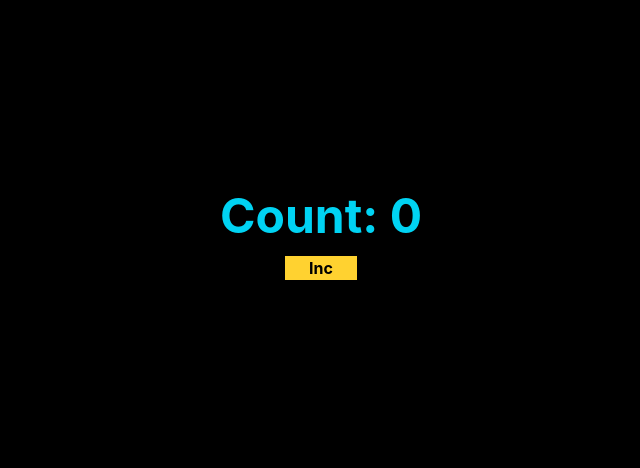
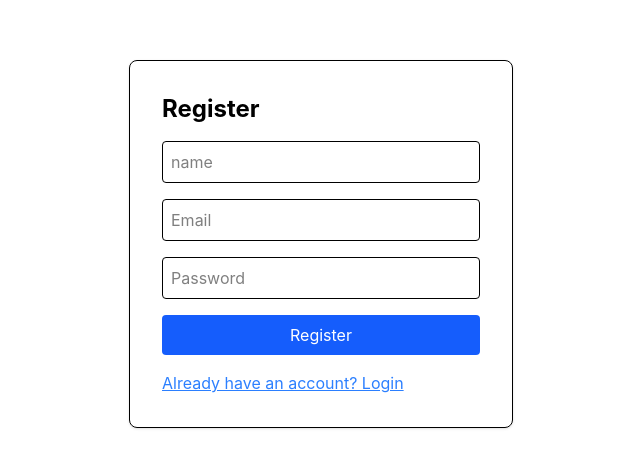
Before and after one commit to jayanthroyal1/project-hi-app-frontend, a React (Vite) app: page /register in a window 1280 px wide. Shown: the part 156-624 px from the top of the page, without its empty margins (319-959 px from the left). Built offline with nearby package versions, Linux system fonts and the light colour scheme; no server answers.

Commit message:
added authentication base

```diff
--- a/package.json
+++ b/package.json
@@ -16,6 +16,8 @@
     "axios": "^1.16.0",
     "react": "^19.2.5",
     "react-dom": "^19.2.5",
+    "react-hook-form": "^7.75.0",
+    "react-hot-toast": "^2.6.0",
     "react-redux": "^9.2.0",
     "react-router-dom": "^7.15.0",
     "tailwindcss": "^4.3.0"
--- a/src/App.tsx
+++ b/src/App.tsx
@@ -1,14 +1,16 @@
+import { Routes, Route, Link } from "react-router-dom";
+import { Toaster } from "react-hot-toast";
+
+import RegisterPage from "./pages/ReisterPage";
+import LoginPage from "./pages/LoginPage";
+import { useDispatch, useSelector } from "react-redux";
+import ProtectedRoutes from "./routes/ProtectedRoutes";
+import { logout } from "./features/auth/authSlice";
 import { useEffect, useState } from "react";
 import { getHealthStatus } from "./services/healthService";
 
-const App = () => {
-  const [count, setCount] = useState<number>(0);
+function HomePage() {
   const [health, setHealth] = useState<string>("");
-
-  const handleCountInsrease = () => {
-    return setCount((prev) => prev + 1);
-  };
-
   useEffect(() => {
     const fetchHealth = async () => {
       try {
@@ -23,21 +25,50 @@ const App = () => {
     fetchHealth();
   }, []);
   return (
-    <div className="min-h-screen flex flex-col items-center justify-center bg-black">
-      {health && (
-        <h1 className="text-6xl font-bold text-emerald-500">{health}</h1>
-      )}
-      <h3 className="text-5xl font-bold text-cyan-400">Count: {count}</h3>
-      <div>
-        <button
-          className="font-bold text-black-300 w-18 h-6 m-4 bg-amber-300"
-          onClick={handleCountInsrease}
-        >
-          Inc
-        </button>
-      </div>
+    <div className="p-10">
+      <h1 className="text-3xl font-bold">{health}</h1>
     </div>
   );
-};
+}
+
+function App() {
+  const dispatch = useDispatch();
+  const isAuthenticated = useSelector(
+    (state: any) => state.auth.isAuthenticated,
+  );
+  const handleLogout = () => {
+    dispatch(logout());
+  };
+  return (
+    <>
+      <Toaster position="top-right" />
+      {isAuthenticated && (
+        <nav className="flex gap-4 p-4 bg-gray-200">
+          <Link to="/">Home</Link>
+          <button
+            onClick={handleLogout}
+            className="bg-red-500 text-white px-4 py-1 rounded"
+          >
+            Logout
+          </button>
+        </nav>
+      )}
+      <Routes>
+        <Route
+          path="/"
+          element={
+            <ProtectedRoutes>
+              <HomePage />
+            </ProtectedRoutes>
+          }
+        />
+
+        <Route path="/register" element={<RegisterPage />} />
+
+        <Route path="/login" element={<LoginPage />} />
+      </Routes>
+    </>
+  );
+}
 
 export default App;
--- /dev/null
+++ b/src/constants/types.ts
@@ -0,0 +1,10 @@
+export interface RegisterPayload {
+  name: string;
+  email: string;
+  password: string;
+}
+
+export interface LoginPayload {
+  name: string;
+  password: string;
+}
--- /dev/null
+++ b/src/features/auth/authAPI.ts
@@ -0,0 +1,23 @@
+import { apiRequest } from "../../api/axios";
+import type { LoginPayload, RegisterPayload } from "../../constants/types";
+
+export const registerUser = async (data: RegisterPayload) => {
+  const resposne = await apiRequest({
+    method: "POST",
+    url: "/api/auth/register",
+    data: data,
+  });
+  console.log("From Auth API", resposne);
+  console.log("From Auth response.data", resposne?.data);
+  return resposne;
+};
+
+export const loginUser = async (data: LoginPayload) => {
+  const response = await apiRequest({
+    method: "POST",
+    url: "/api/auth/login",
+    data: data,
+  });
+  console.log("Getting Api resposne", response);
+  return response;
+};
--- /dev/null
+++ b/src/features/auth/authSlice.ts
@@ -0,0 +1,36 @@
+/* eslint-disable @typescript-eslint/no-unused-expressions */
+/* eslint-disable @typescript-eslint/no-explicit-any */
+import { createSlice } from "@reduxjs/toolkit";
+import type { PayloadAction } from "@reduxjs/toolkit";
+import type { AuthState } from "./authTypes";
+
+const initialState: AuthState = {
+  user: null,
+  token: localStorage.getItem("token"),
+  isAuthenticated: !!localStorage.getItem("token"),
+};
+
+const authSlice = createSlice({
+  name: "auth",
+  initialState,
+  reducers: {
+    setCredentials: (state, action: PayloadAction<any>) => {
+      ((state.user = action.payload.user),
+        (state.token = action.payload.token),
+        (state.isAuthenticated = true));
+
+      localStorage.setItem("token", action.payload.token);
+    },
+    logout: (state) => {
+      state.user = null;
+      state.token = null;
+      state.isAuthenticated = false;
+
+      localStorage.removeItem("token");
+    },
+  },
+});
+
+export const { setCredentials, logout } = authSlice.actions;
+
+export default authSlice.reducer;
--- /dev/null
+++ b/src/features/auth/authTypes.ts
@@ -0,0 +1,13 @@
+export interface User {
+  _id: string;
+  name: string;
+  email: string;
+  role: string;
+  password?: string;
+}
+
+export interface AuthState {
+  user: User | null;
+  token: string | null;
+  isAuthenticated: boolean;
+}
--- /dev/null
+++ b/src/pages/LoginPage.tsx
@@ -0,0 +1,64 @@
+/* eslint-disable @typescript-eslint/no-explicit-any */
+import { useForm } from "react-hook-form";
+import { useDispatch } from "react-redux";
+import { Link, useNavigate } from "react-router-dom";
+import { loginUser } from "../features/auth/authAPI";
+import toast from "react-hot-toast";
+import { setCredentials } from "../features/auth/authSlice";
+
+function LoginPage() {
+  const { register, handleSubmit } = useForm();
+  const dispatch = useDispatch();
+  const navigate = useNavigate();
+
+  const onSubmit = async (data: any) => {
+    try {
+      const response = await loginUser(data);
+      dispatch(
+        setCredentials({
+          user: response.user,
+          token: response.token,
+        }),
+      );
+      toast.success(response?.message);
+      navigate("/");
+    } catch (err) {
+      console.log("Unable to login", err);
+      toast.error(err?.response?.data?.message || "Login Failed");
+    }
+  };
+  return (
+    <div className="min-h-screen flex items-center justify-center">
+      <form
+        onSubmit={handleSubmit(onSubmit)}
+        className="flex flex-col gap-4 w-96 p-8 border rounded-lg shadow"
+      >
+        <h1 className="text-2xl font-bold">Login</h1>
+
+        <input
+          {...register("email")}
+          placeholder="Email"
+          className="border p-2 rounded"
+        />
+
+        <input
+          {...register("password")}
+          type="password"
+          placeholder="Password"
+          className="border p-2 rounded"
+        />
+
+        <button type="submit" className="bg-green-600 text-white p-2 rounded">
+          Login
+        </button>
+        <div>
+          <Link to="/register" className="text-blue-500 mt-3.5 underline">
+            Don't have an account? Register
+          </Link>
+        </div>
+      </form>
+    </div>
+  );
+}
+
+export default LoginPage;
--- /dev/null
+++ b/src/pages/ReisterPage.tsx
@@ -0,0 +1,57 @@
+/* eslint-disable @typescript-eslint/no-explicit-any */
+import { useForm } from "react-hook-form";
+import { registerUser } from "../features/auth/authAPI";
+import toast from "react-hot-toast";
+import { Link } from "react-router-dom";
+
+function RegisterPage() {
+  const { register, handleSubmit, reset } = useForm();
+
+  const onSubmit = async (data: any) => {
+    try {
+      const response = await registerUser(data);
+      toast.success(response?.message);
+      reset();
+    } catch (err) {
+      console.error(err);
+      toast.error(err?.response?.data?.message || "Registation Failed");
+    }
+  };
+
+  return (
+    <div className="min-h-screen flex items-center justify-center">
+      <form
+        onSubmit={handleSubmit(onSubmit)}
+        className="flex flex-col gap-4 w-96 p-8 border rounded-lg shadow"
+      >
+        <h1 className="text-2xl font-bold">Register</h1>
+        <input
+          {...register("name")}
+          placeholder="name"
+          className="border p-2 rounded"
+        />
+        <input
+          {...register("email")}
+          placeholder="Email"
+          className="border p-2 rounded"
+        />
+        <input
+          {...register("password")}
+          type="password"
+          placeholder="Password"
+          className="border p-2 rounded"
+        />
+        <button type="submit" className="bg-blue-600 text-white p-2 rounded">
+          Register
+        </button>
+        <div>
+          <Link to="/login" className="text-blue-500 mt-3.5 underline">
+            Already have an account? Login
+          </Link>
+        </div>
+      </form>
+    </div>
+  );
+}
+
+export default RegisterPage;
--- /dev/null
+++ b/src/routes/ProtectedRoutes.tsx
@@ -0,0 +1,17 @@
+import type React from "react";
+import { useSelector } from "react-redux";
+import { Navigate } from "react-router-dom";
+
+function ProtectedRoutes({ children }: { children: React.ReactNode }) {
+  const isAuthenticated = useSelector(
+    (state: any) => state.auth.isAuthenticated,
+  );
+
+  if (!isAuthenticated) {
+    return <Navigate to="/login" replace />;
+  }
+
+  return children;
+}
+
+export default ProtectedRoutes;
--- a/src/store/store.ts
+++ b/src/store/store.ts
@@ -1,7 +1,10 @@
 import { configureStore } from "@reduxjs/toolkit";
+import authReducer from "../features/auth/authSlice";
 
 export const store = configureStore({
-  reducer: {},
+  reducer: {
+    auth: authReducer,
+  },
 });
 
 export type RootState = ReturnType<typeof store.getState>;
```
Also changed, not shown: 2 other files (tests, documents, lock files or other folders).
